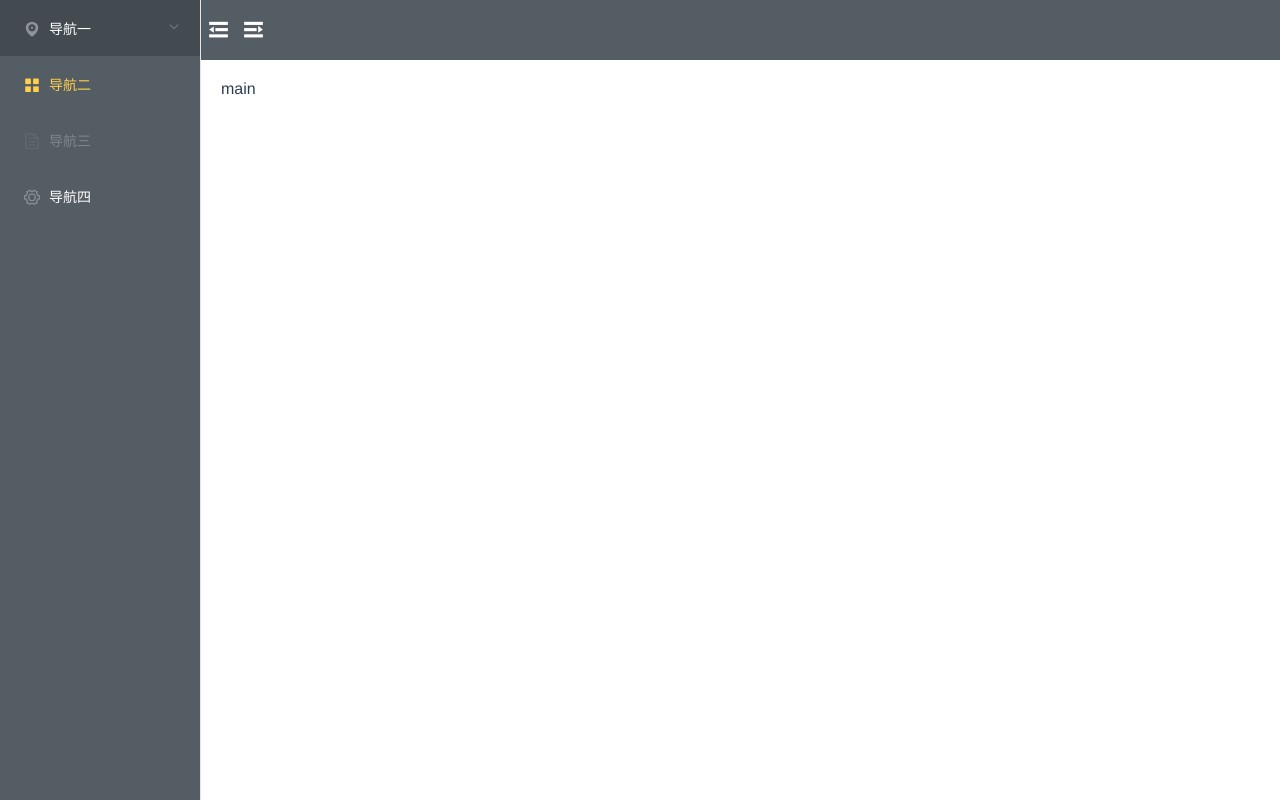
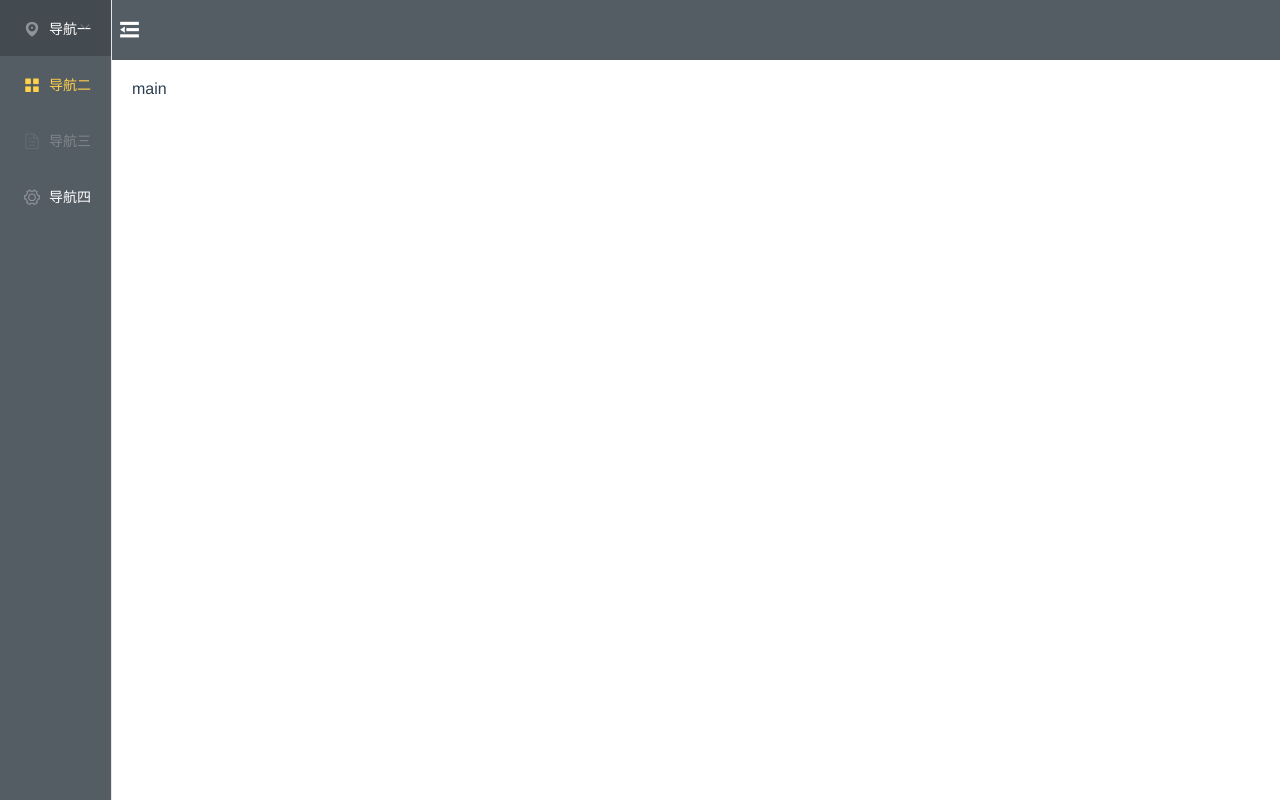
Before and after one commit to Idiot-Alex/linux-monitor, a Vue app in the folder linux-monitor-dashboard-vue/: page /#/ in a window 1280 px wide. Built offline with nearby package versions, Linux system fonts and the light colour scheme.

Commit message:
add vues store

```diff
--- a/linux-monitor-dashboard-vue/package.json
+++ b/linux-monitor-dashboard-vue/package.json
@@ -12,7 +12,8 @@
     "core-js": "^3.6.5",
     "element-ui": "^2.15.1",
     "vue": "^2.6.11",
-    "vue-router": "^3.5.1"
+    "vue-router": "^3.5.1",
+    "vuex": "^3.6.2"
   },
   "devDependencies": {
     "@vue/cli-plugin-babel": "~4.5.0",
--- a/linux-monitor-dashboard-vue/src/main.js
+++ b/linux-monitor-dashboard-vue/src/main.js
@@ -6,10 +6,11 @@ import 'element-ui/lib/theme-chalk/index.css';
 import {
   Button, Notification,
   Container, Header, Aside, Main,
-  Menu, Submenu, MenuItem,
+  Menu, Submenu, MenuItem, MenuItemGroup,
 } from 'element-ui';
 
 import router from './router';
+import store from './store';
 
 Vue.config.productionTip = false;
 Vue.use(Button);
@@ -21,8 +22,10 @@ Vue.use(Main);
 Vue.use(Menu);
 Vue.use(Submenu);
 Vue.use(MenuItem);
+Vue.use(MenuItemGroup);
 
 new Vue({
   router,
+  store,
   render: h => h(App),
 }).$mount('#app');
--- a/linux-monitor-dashboard-vue/src/pages/layout/index.vue
+++ b/linux-monitor-dashboard-vue/src/pages/layout/index.vue
@@ -1,8 +1,6 @@
 <template>
   <el-container>
-    <el-aside class="aside">
-      <side-menu />
-    </el-aside>
+    <side-menu />
     <el-container>
       <el-header>
         <top-header />
@@ -27,7 +25,5 @@ export default {
 }
 </script>
 <style>
-.aside {
-  width: auto !important;
-}
+
 </style>
--- a/linux-monitor-dashboard-vue/src/pages/layout/side-menu.vue
+++ b/linux-monitor-dashboard-vue/src/pages/layout/side-menu.vue
@@ -1,10 +1,8 @@
 <template>
   <el-menu
-    :collapse="isCollapse"
+    :collapse="getIsCollapse"
     default-active="2"
     class="el-menu-vertical"
-    @open="handleOpen"
-    @close="handleClose"
     background-color="#545c64"
     text-color="#fff"
     active-text-color="#ffd04b">
@@ -41,17 +39,22 @@
   </el-menu>
 </template>
 <script>
+import { mapGetters } from 'vuex';
 export default {
   data() {
     return {
-      isCollapse: false
     }
+  },
+  computed: {
+    ...mapGetters([
+      'getIsCollapse'
+    ])
   }
 }
 </script>
-<style scoped>
+<style>
 .el-menu-vertical {
-  width: 200px;
+  max-width: 200px;
   height: 100vh;
 }
 </style>
--- a/linux-monitor-dashboard-vue/src/pages/layout/top-header.vue
+++ b/linux-monitor-dashboard-vue/src/pages/layout/top-header.vue
@@ -1,14 +1,26 @@
 <template>
   <div class="header">
-    <i class="el-icon-s-fold collapse"></i>
-    <i class="el-icon-s-unfold collapse"></i>
+    <i v-if="getIsCollapse" class="el-icon-s-unfold collapse" @click="collapse"></i>
+    <i v-else class="el-icon-s-fold collapse" @click="collapse"></i>
   </div>
 </template>
 <script>
+import { mapGetters } from 'vuex';
 export default {
   data() {
     return {
 
+    }
+  },
+  computed: {
+    ...mapGetters([
+      'getIsCollapse'
+    ])
+  },
+  methods: {
+    // collapse aside menu
+    collapse() {
+      this.$store.dispatch('collapse');
     }
   }
 }
@@ -22,6 +34,7 @@ export default {
 .header {
   height: 60px;
   background-color: #545c64;
+  z-index: 99;
 }
 .collapse {
   line-height: 60px;
--- /dev/null
+++ b/linux-monitor-dashboard-vue/src/store/index.js
@@ -0,0 +1,14 @@
+import Vuex from 'vuex';
+import Vue from 'vue';
+
+import app from './modules/app';
+
+Vue.use(Vuex);
+
+const store = new Vuex.Store({
+  modules: {
+    app
+  }
+})
+
+export default store;
--- /dev/null
+++ b/linux-monitor-dashboard-vue/src/store/modules/app.js
@@ -0,0 +1,28 @@
+
+const app = {
+  state: {
+    isCollapse: false,
+  },
+  mutations: {
+    setIsCollapse(state, isCollapse) {
+      state.isCollapse = isCollapse;
+    }
+  },
+  actions: {
+    // collapse
+    collapse({commit, state}) {
+      return new Promise((resolve) => {
+        const isCollapse = !state.isCollapse
+        commit('setIsCollapse', isCollapse);
+        resolve();
+      });
+    }
+  },
+  getters: {
+    getIsCollapse(state) {
+      return state.isCollapse;
+    }
+  }
+}
+
+export default app;
--- /dev/null
+++ b/linux-monitor-dashboard-vue/src/utils/const.js
@@ -0,0 +1 @@
+export const COLLAPSE = 'COLLAPSE';
```
Also changed, not shown: 1 other file (tests, documents, lock files or other folders).
